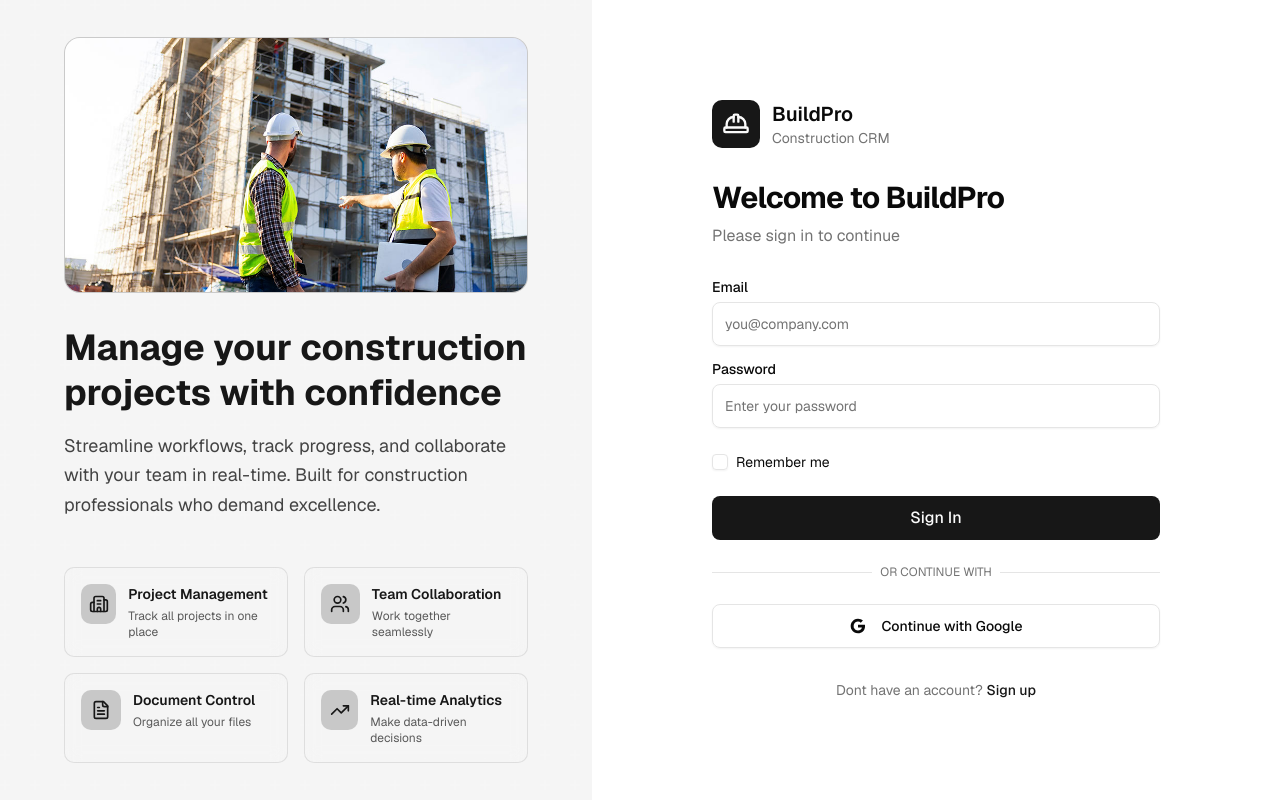
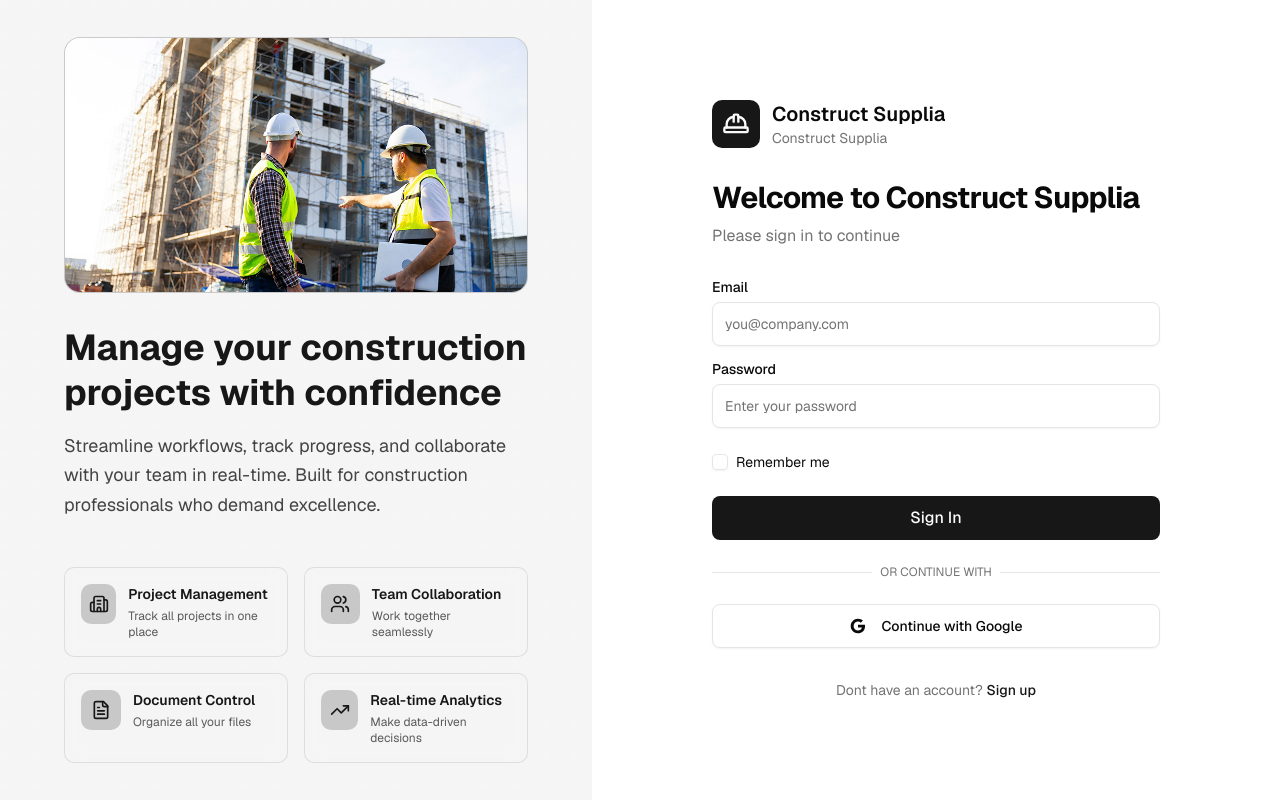
Before and after one commit to xEfraM7/Contruct-Supplai, a Next.js app: page /login in a window 1280 px wide. Built offline with nearby package versions, Linux system fonts and the light colour scheme.

Commit message:
fix: buildProp a ConstructSupplia

```diff
--- a/src/app/layout.tsx
+++ b/src/app/layout.tsx
@@ -13,7 +13,7 @@
 });
 
 export const metadata: Metadata = {
-  title: "BuildPro - Construction CRM",
+  title: "Construct Supplia",
   description: "Manage your construction projects with confidence",
 };
 
--- a/src/components/authComponents/LoginFormComponent.tsx
+++ b/src/components/authComponents/LoginFormComponent.tsx
@@ -120,15 +120,15 @@
           <HardHat className="w-7 h-7 text-primary-foreground" />
         </div>
         <div>
-          <h2 className="text-xl font-semibold text-foreground">BuildPro</h2>
-          <p className="text-sm text-muted-foreground">Construction CRM</p>
+          <h2 className="text-xl font-semibold text-foreground">Construct Supplia</h2>
+          <p className="text-sm text-muted-foreground">Construct Supplia</p>
         </div>
       </div>
 
       {/* Welcome Text */}
       <div className="space-y-2">
         <h1 className="text-3xl font-bold tracking-tight text-foreground">
-          {isLogin ? "Welcome to BuildPro" : "Create your account"}
+          {isLogin ? "Welcome to Construct Supplia" : "Create your account"}
         </h1>
         <p className="text-muted-foreground">
           {isLogin
--- a/src/components/dasboardComponents/DashboardLayoutComponent.tsx
+++ b/src/components/dasboardComponents/DashboardLayoutComponent.tsx
@@ -1,11 +1,22 @@
-"use client"
+"use client";
 
-import type React from "react"
-import { useState } from "react"
-import { Building2, LayoutDashboard, Bot, Users, BarChart3, Settings, Package, Calendar, Menu, X } from "lucide-react"
-import { cn } from "@/lib/utils"
-import { useRouter, usePathname } from "next/navigation"
-import { UserProfile } from "./UserProfile"
+import type React from "react";
+import { useState } from "react";
+import {
+  Building2,
+  LayoutDashboard,
+  Bot,
+  Users,
+  BarChart3,
+  Settings,
+  Package,
+  Calendar,
+  Menu,
+  X,
+} from "lucide-react";
+import { cn } from "@/lib/utils";
+import { useRouter, usePathname } from "next/navigation";
+import { UserProfile } from "./UserProfile";
 
 const navItems = [
   { icon: LayoutDashboard, label: "Overview", path: "/overview" },
@@ -15,23 +26,21 @@
   { icon: Users, label: "Subcontractors", path: "/subcontractors" },
   { icon: BarChart3, label: "Analytics", path: "/analytics" },
   { icon: Settings, label: "Settings", path: "/settings" },
-]
+];
 
 interface DashboardLayoutProps {
   children: React.ReactNode;
 }
 
-export function DashboardLayout({
-  children
-}: DashboardLayoutProps) {
-  const router = useRouter()
-  const pathname = usePathname()
-  const [isMobileMenuOpen, setIsMobileMenuOpen] = useState(false)
+export function DashboardLayout({ children }: DashboardLayoutProps) {
+  const router = useRouter();
+  const pathname = usePathname();
+  const [isMobileMenuOpen, setIsMobileMenuOpen] = useState(false);
 
   const handleNavigation = (path: string) => {
-    router.push(path)
-    setIsMobileMenuOpen(false)
-  }
+    router.push(path);
+    setIsMobileMenuOpen(false);
+  };
 
   return (
     <div className="flex h-screen bg-background dark">
@@ -43,14 +52,20 @@
               <Building2 className="w-5 h-5 text-sidebar-primary-foreground" />
             </div>
             <div>
-              <h1 className="text-base font-semibold text-sidebar-foreground">BuildCRM</h1>
+              <h1 className="text-base font-semibold text-sidebar-foreground">
+                Construct Supplia
+              </h1>
             </div>
           </div>
           <button
             onClick={() => setIsMobileMenuOpen(!isMobileMenuOpen)}
             className="p-2 text-sidebar-foreground hover:bg-sidebar-accent rounded-lg"
           >
-            {isMobileMenuOpen ? <X className="w-6 h-6" /> : <Menu className="w-6 h-6" />}
+            {isMobileMenuOpen ? (
+              <X className="w-6 h-6" />
+            ) : (
+              <Menu className="w-6 h-6" />
+            )}
           </button>
         </div>
       </div>
@@ -64,20 +79,28 @@
       )}
 
       {/* Sidebar */}
-      <aside className={cn(
-        "bg-sidebar border-r border-sidebar-border flex flex-col transition-transform duration-300 ease-in-out",
-        "fixed lg:static inset-y-0 left-0 z-40",
-        "w-64 lg:w-64",
-        isMobileMenuOpen ? "translate-x-0" : "-translate-x-full lg:translate-x-0"
-      )}>
+      <aside
+        className={cn(
+          "bg-sidebar border-r border-sidebar-border flex flex-col transition-transform duration-300 ease-in-out",
+          "fixed lg:static inset-y-0 left-0 z-40",
+          "w-64 lg:w-64",
+          isMobileMenuOpen
+            ? "translate-x-0"
+            : "-translate-x-full lg:translate-x-0"
+        )}
+      >
         <div className="p-6 border-b border-sidebar-border hidden lg:block">
           <div className="flex items-center gap-3">
             <div className="w-10 h-10 rounded-lg bg-sidebar-primary flex items-center justify-center">
               <Building2 className="w-6 h-6 text-sidebar-primary-foreground" />
             </div>
             <div>
-              <h1 className="text-lg font-semibold text-sidebar-foreground">BuildCRM</h1>
-              <p className="text-xs text-sidebar-foreground/60">Construction Manager</p>
+              <h1 className="text-lg font-semibold text-sidebar-foreground">
+                Construct Supplia
+              </h1>
+              <p className="text-xs text-sidebar-foreground/60">
+                Construct Supplia
+              </p>
             </div>
           </div>
         </div>
@@ -92,7 +115,7 @@
                     "w-full flex items-center gap-3 px-4 py-3 rounded-lg transition-colors text-sm font-medium",
                     pathname === item.path
                       ? "bg-sidebar-accent text-sidebar-accent-foreground"
-                      : "text-sidebar-foreground/70 hover:bg-sidebar-accent/50 hover:text-sidebar-foreground",
+                      : "text-sidebar-foreground/70 hover:bg-sidebar-accent/50 hover:text-sidebar-foreground"
                   )}
                 >
                   <item.icon className="w-5 h-5" />
@@ -111,5 +134,5 @@
         {children}
       </main>
     </div>
-  )
+  );
 }
```
